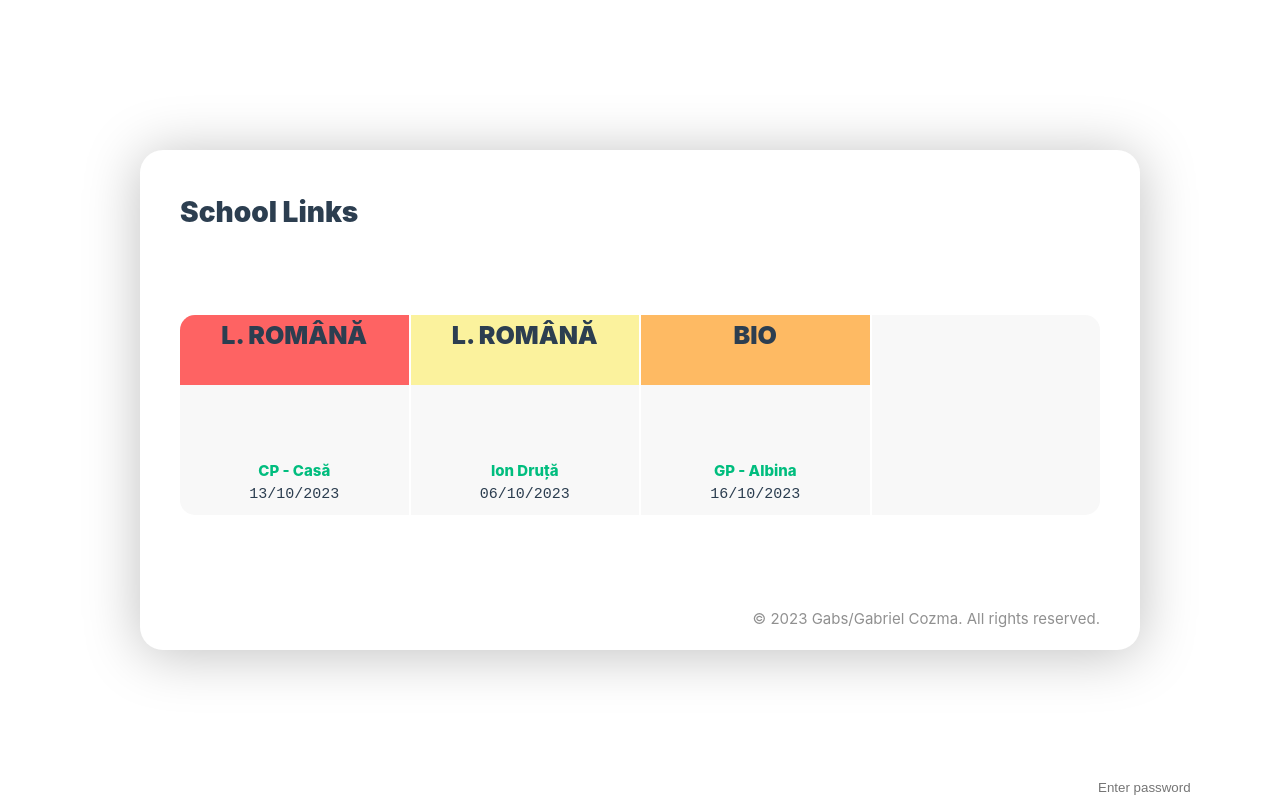
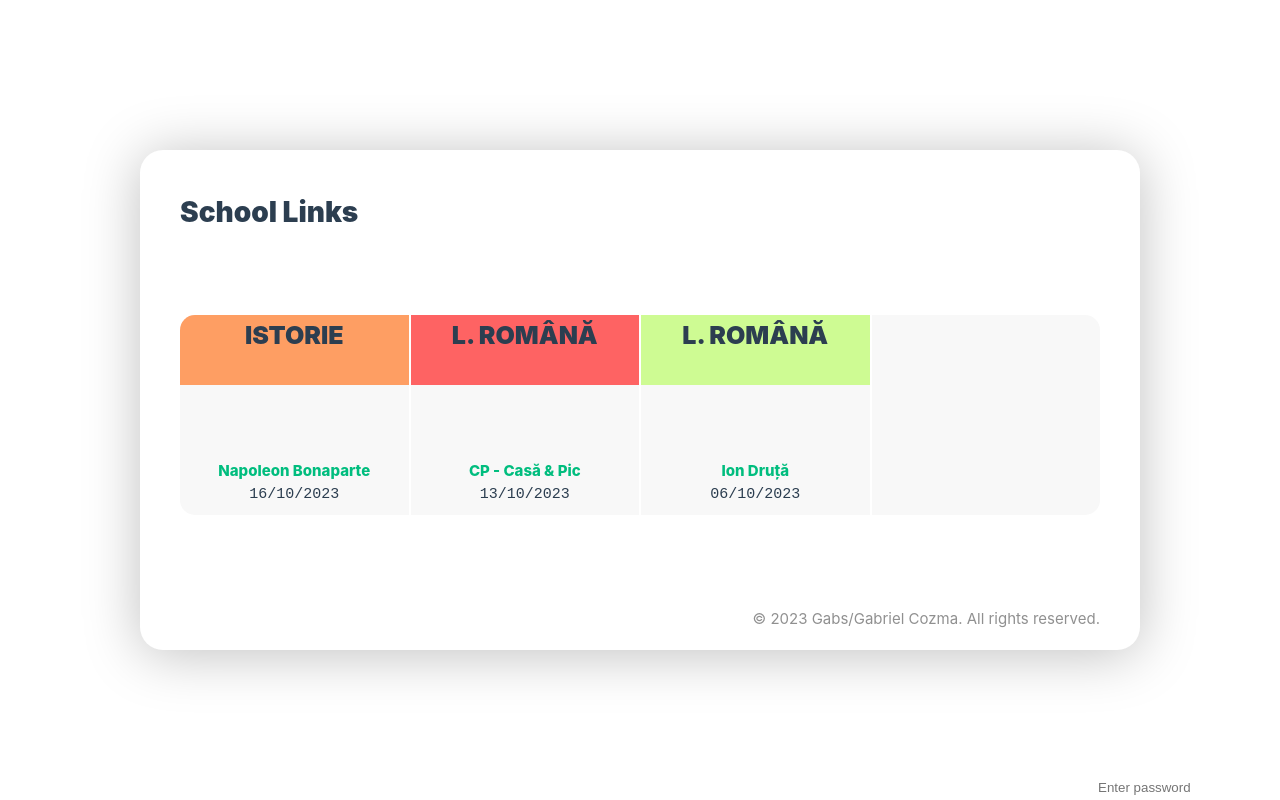
Before and after one commit to GabsEdits/sl, a Vue app: page / in a window 1280 px wide. Built offline with nearby package versions, Linux system fonts and the light colour scheme.

Commit message:
Updated Content, Code Cleanup

```diff
--- a/src/components/Section.vue
+++ b/src/components/Section.vue
@@ -4,25 +4,25 @@
     <section id="links">
       <div class="grid-container">
         <a class="card" :class="{ locked: !unlocked }" :href="getLink1Url">
-        <div class="head" id="first-head" style="background-color: rgba(255, 71, 71, 0.838);">
+        <div class="head" style="background-color: rgba(255, 141, 71, 0.838);" id="first-head">
+        <h3>ISTORIE</h3>
+        </div>
+        <p class="subject">Napoleon Bonaparte</p>
+        <p class="date">16/10/2023</p>
+      </a>
+        <a class="card" :class="{ locked: !unlocked }" :href="getLink2Url">
+        <div class="head" style="background-color: rgba(255, 71, 71, 0.838);">
         <h3>L. ROMÂNĂ</h3>
         </div>
-        <p class="subject">CP - Casă</p>
+        <p class="subject">CP - Casă & Pic</p>
         <p class="date">13/10/2023</p>
       </a>
-      <a class="card" :class="{ locked: !unlocked }" :href="getLink2Url">
-        <div class="head" style="background-color: rgba(255, 238, 80, 0.538);">
+      <a class="card" :class="{ locked: !unlocked }" :href="getLink3Url">
+        <div class="head" style="background-color: rgba(145, 255, 0, 0.406);">
         <h3>L. ROMÂNĂ</h3>
         </div>
         <p class="subject">Ion Druță</p>
         <p class="date">06/10/2023</p>
-      </a>
-      <a class="card" :class="{ locked: !unlocked }" :href="getLink3Url">
-        <div class="head" style="background-color: rgba(255, 175, 71, 0.838);">
-        <h3>BIO</h3>
-        </div>
-        <p class="subject">GP - Albina</p>
-        <p class="date">16/10/2023</p>
       </a>
       <a class="card">
 
@@ -60,13 +60,13 @@
 .grid-container {
   margin-top: 80px;
   display: grid;
-    grid-template-columns: repeat(4, 1fr); /* Two columns */
-    grid-gap: 2px; /* 1px gap between cards */
+  grid-template-columns: repeat(4, 1fr);
+  grid-gap: 2px;
   border-radius: 20px;
 }
 
 .card {
-    background-color: var(--color-background-soft); /* Card background color */
+  background-color: var(--color-background-soft);
   padding: 20px;
   text-align: center;
   height: 200px;
@@ -77,13 +77,13 @@
   background-color: var(--color-background-mute);
 }
 .card:first-child {
-  border-top-left-radius: 15px; /* Top-left rounded corner for the first card */
-  border-bottom-left-radius: 15px; /* Bottom-left rounded corner for the first card */
+  border-top-left-radius: 15px;
+  border-bottom-left-radius: 15px;
 }
 
 .card:last-child {
-  border-top-right-radius: 15px; /* Top-right rounded corner for the last card */
-  border-bottom-right-radius: 15px; /* Bottom-right rounded corner for the last card */
+  border-top-right-radius: 15px;
+  border-bottom-right-radius: 15px;
 }
 
 .card h3 {
@@ -107,16 +107,16 @@
   height: 70px;
   text-align: center;
   margin: -20px;
-  align-items: center; /* Center horizontally */
-    justify-content: center; /* Center vertically */
+  align-items: center;
+  justify-content: center;
 }
 
 #first-head {
-  border-top-left-radius: 15px; /* Top-left rounded corner for the first card */
+  border-top-left-radius: 15px;
 }
 
-.toggle-password {
-  position: relative;
+#last-head {
+  border-top-right-radius: 15px;
 }
 
 .password-input {
```
Lines whose indentation alone changed are shown as unchanged.
